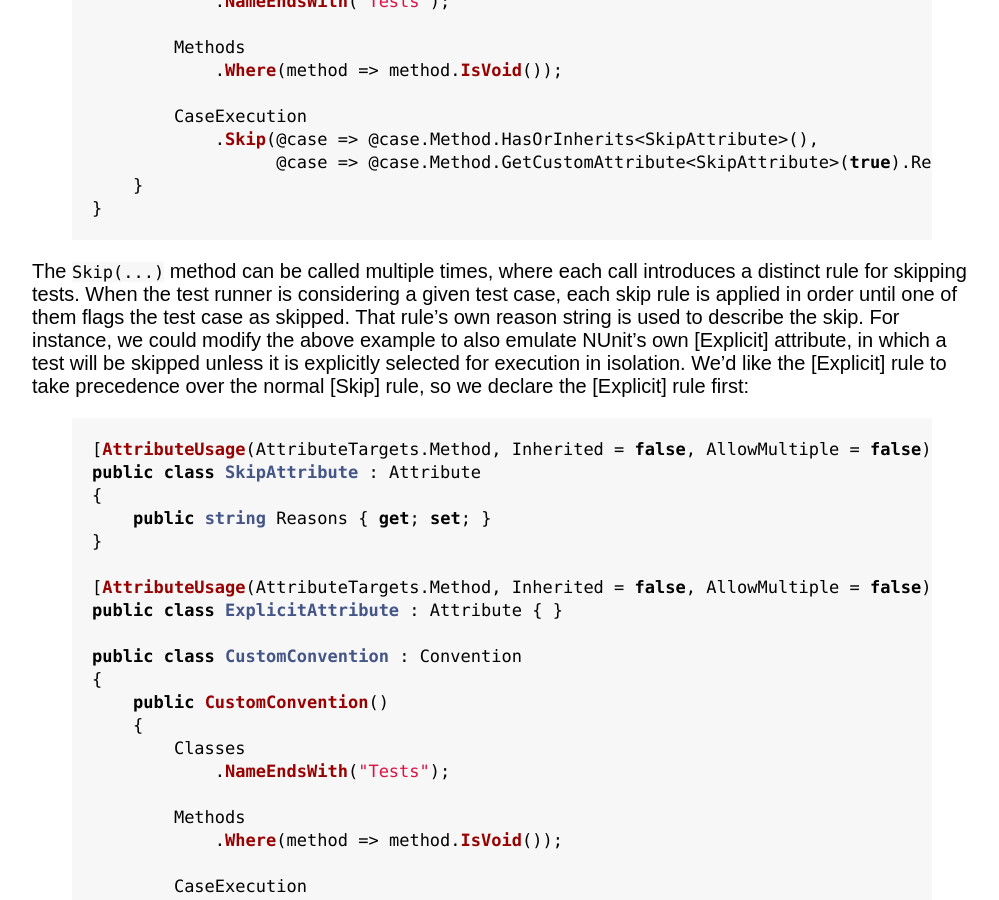
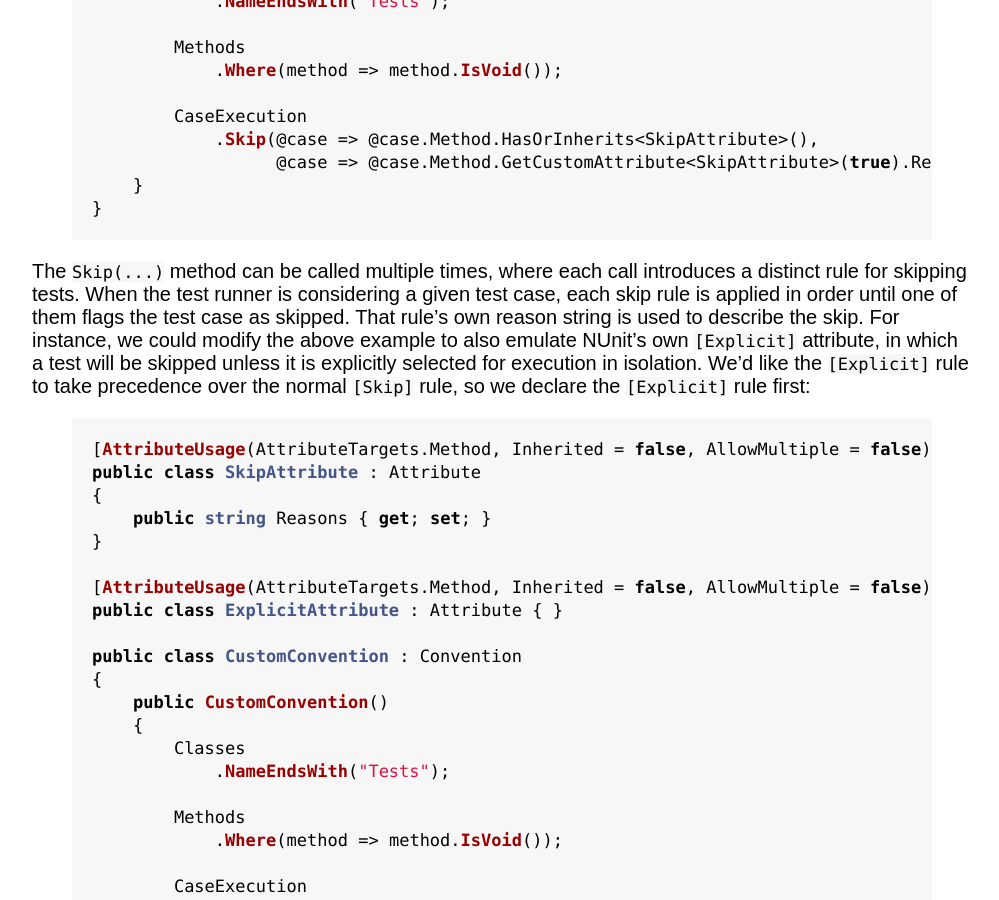
Before and after one commit to fixie/fixie.github.io, a Jekyll site: the page built from docs/skipping-tests.md, in a window 1280 px wide and 900 px high, scrolled down 1561 px. Shown: the whole window, without its empty margins (138-1137 px from the left). Built offline with Jekyll 4.4.1, drawn with Linux system fonts in a browser that asks for light colours.

Commit message:
Properly escape code snippets inline within paragraphs.

```diff
--- a/docs/skipping-tests.md
+++ b/docs/skipping-tests.md
@@ -62,7 +62,7 @@ public class CustomConvention : Convention
 }
 {% endhighlight %}
 
-The `Skip(...)` method can be called multiple times, where each call introduces a distinct rule for skipping tests. When the test runner is considering a given test case, each skip rule is applied in order until one of them flags the test case as skipped.  That rule's own reason string is used to describe the skip.  For instance, we could modify the above example to also emulate NUnit's own \[Explicit\] attribute, in which a test will be skipped unless it is explicitly selected for execution in isolation. We'd like the \[Explicit\] rule to take precedence over the normal \[Skip\] rule, so we declare the \[Explicit\] rule first:
+The `Skip(...)` method can be called multiple times, where each call introduces a distinct rule for skipping tests. When the test runner is considering a given test case, each skip rule is applied in order until one of them flags the test case as skipped.  That rule's own reason string is used to describe the skip.  For instance, we could modify the above example to also emulate NUnit's own `[Explicit]` attribute, in which a test will be skipped unless it is explicitly selected for execution in isolation. We'd like the `[Explicit]` rule to take precedence over the normal `[Skip]` rule, so we declare the `[Explicit]` rule first:
 
 {% highlight csharp %}
 [AttributeUsage(AttributeTargets.Method, Inherited = false, AllowMultiple = false)]
```
